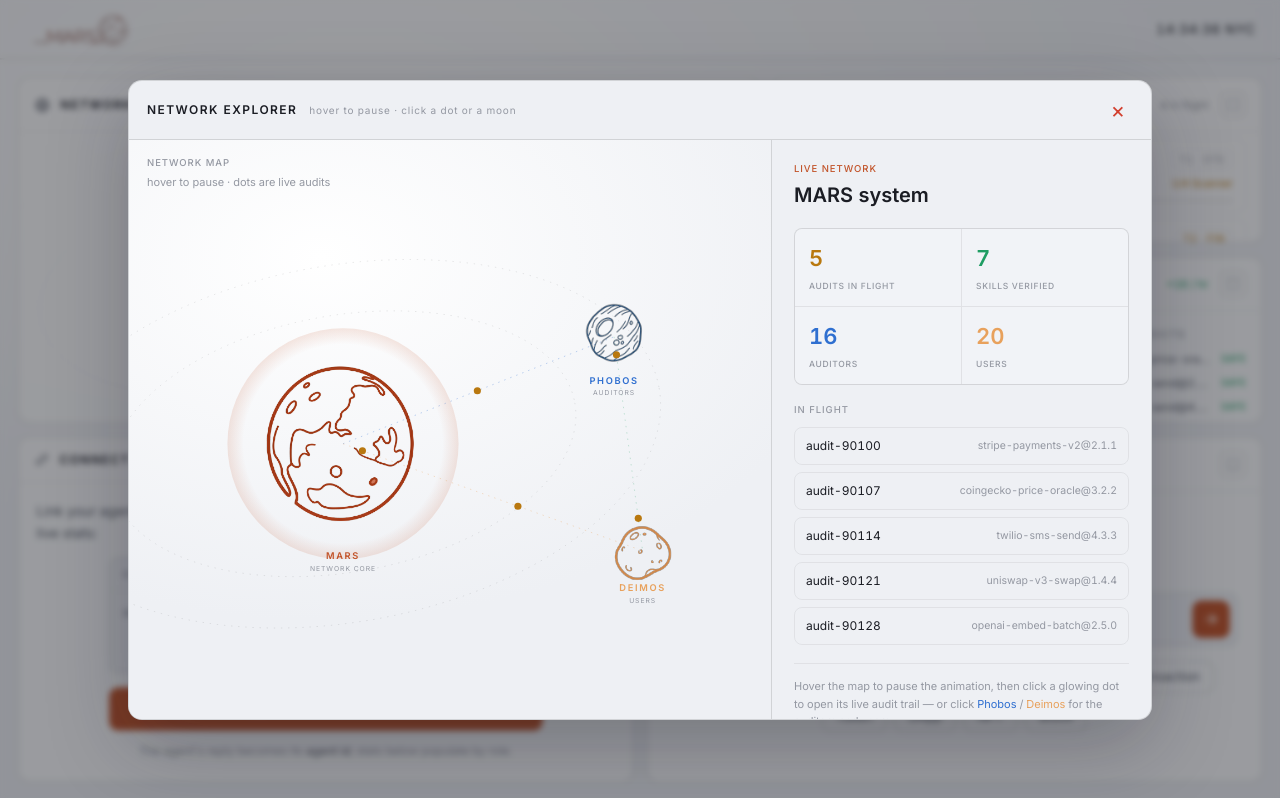
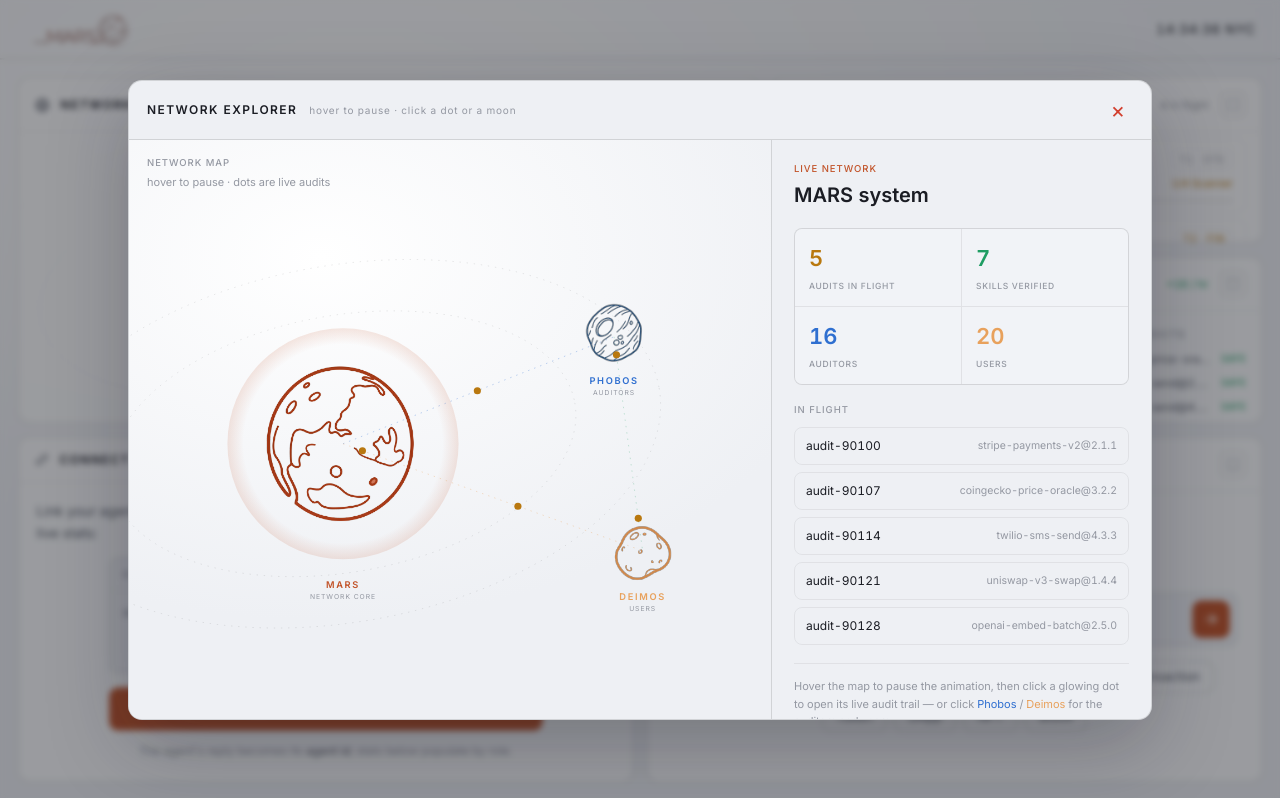
Before and after one commit to derek2403/ethnyc, a Next.js app: page /page1 in a window 1280 px wide. Both pictures are taken after a click on the button 729 px from the left and 104 px from the top of the page. Built offline with nearby package versions, Linux system fonts and the light colour scheme.

Commit message:
style: adjust y-coordinates for Mars and Deimos labels in ExplorerExpanded component

```diff
--- a/components/ExplorerExpanded.tsx
+++ b/components/ExplorerExpanded.tsx
@@ -95,10 +95,10 @@ export default function ExplorerExpanded() {
           <g style={{ cursor: "pointer" }} onClick={() => reset("network")}>
             <circle cx="300" cy="300" r="162" fill="url(#exMarsGlow)" />
             <image href="/mars.svg" x="150" y="150" width="300" height="300" preserveAspectRatio="xMidYMid meet" />
-            <text x="300" y="462" textAnchor="middle" style={{ fontSize: 13, fontWeight: 600, letterSpacing: ".18em", fill: "var(--mars)" }}>
+            <text x="300" y="502" textAnchor="middle" style={{ fontSize: 13, fontWeight: 600, letterSpacing: ".18em", fill: "var(--mars)" }}>
               MARS
             </text>
-            <text x="300" y="478" textAnchor="middle" style={{ fontSize: 9.5, letterSpacing: ".14em", fill: "var(--ink-3)" }}>
+            <text x="300" y="518" textAnchor="middle" style={{ marginTop: "2px", fontSize: 9.5, letterSpacing: ".14em", fill: "var(--ink-3)" }}>
               NETWORK CORE
             </text>
           </g>
@@ -119,10 +119,10 @@ export default function ExplorerExpanded() {
           <g style={{ cursor: "pointer", animation: "float2 11s ease-in-out infinite" }} onClick={() => reset("users")}>
             <circle cx="720" cy="450" r="50" fill="transparent" />
             <image href="/deimos.svg" x="678" y="408" width="84" height="84" preserveAspectRatio="xMidYMid meet" />
-            <text x="720" y="504" textAnchor="middle" style={{ fontSize: 13, fontWeight: 600, letterSpacing: ".18em", fill: "#e8a15c" }}>
+            <text x="720" y="516" textAnchor="middle" style={{ fontSize: 13, fontWeight: 600, letterSpacing: ".18em", fill: "#e8a15c" }}>
               DEIMOS
             </text>
-            <text x="720" y="520" textAnchor="middle" style={{ fontSize: 9.5, letterSpacing: ".14em", fill: "var(--ink-3)" }}>
+            <text x="720" y="532" textAnchor="middle" style={{ fontSize: 9.5, letterSpacing: ".14em", fill: "var(--ink-3)" }}>
               USERS
             </text>
           </g>
```
